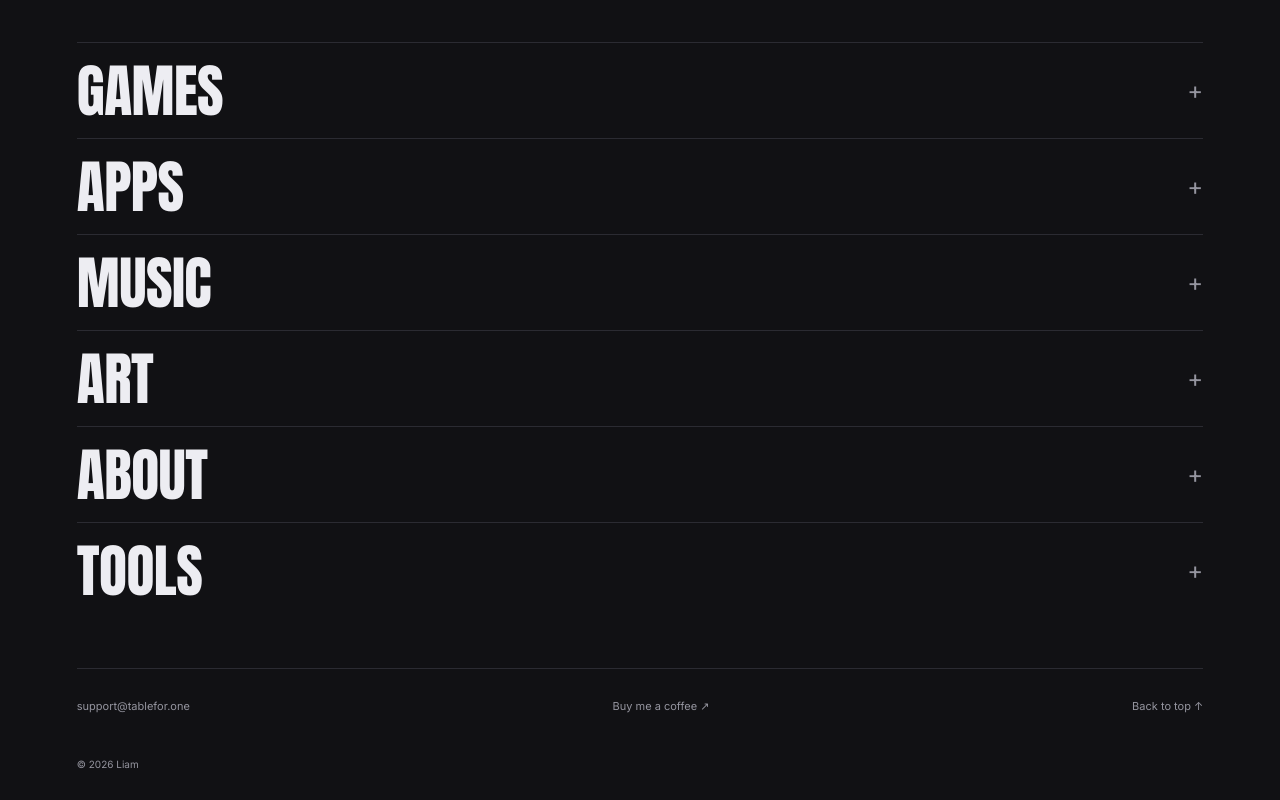
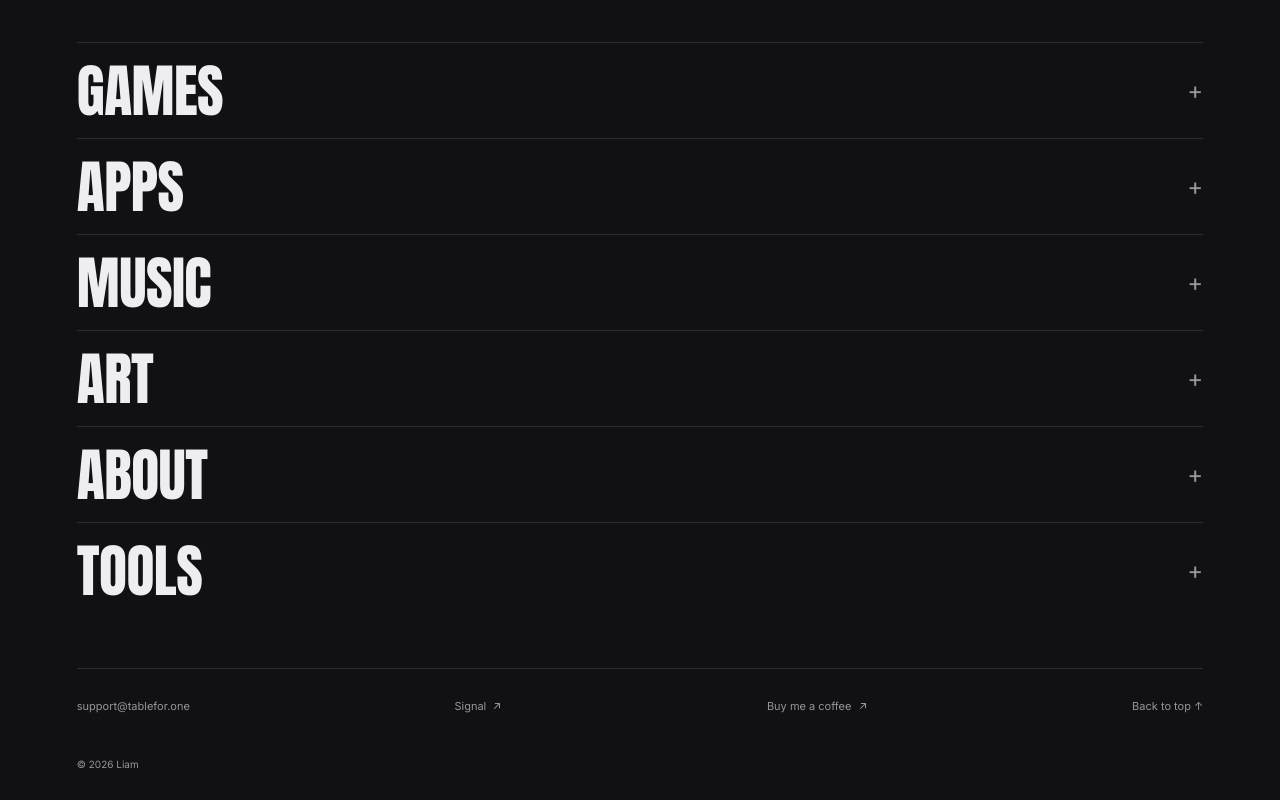
Before and after one commit to Liam-223/tableforone, a plain HTML site: page index.html in a window 1280 px wide. Shown: the part 888-1688 px from the top of the page. Drawn offline with Linux system fonts and the light colour scheme.

Commit message:
link to my signal, write me

```diff
--- a/index.html
+++ b/index.html
@@ -122,7 +122,7 @@
     </details>
   </main>
   <footer class="site-footer">
-    <div class="footer-links"><a href="mailto:support@tablefor.one">support@tablefor.one</a><a href="https://www.buymeacoffee.com/liam223" target="_blank" rel="noopener noreferrer">Buy me a coffee ↗</a><a href="#home">Back to top ↑</a></div>
+    <div class="footer-links"><a href="mailto:support@tablefor.one">support@tablefor.one</a><a href="https://signal.me/#eu/ZchO-5rR0tR0u3oYN0eHYlOYaeew4qRqUkeUDaCQw40u0RE-jFVImYNddJ_jEMcc" target="_blank" rel="noopener noreferrer">Signal <svg class="external-link-icon" aria-hidden="true" viewBox="0 0 12 12" fill="none"><path d="M4 3h5v5M9 3 3 9" stroke="currentColor" stroke-width="1.25" stroke-linecap="round" stroke-linejoin="round"/></svg></a><a href="https://www.buymeacoffee.com/liam223" target="_blank" rel="noopener noreferrer">Buy me a coffee <svg class="external-link-icon" aria-hidden="true" viewBox="0 0 12 12" fill="none"><path d="M4 3h5v5M9 3 3 9" stroke="currentColor" stroke-width="1.25" stroke-linecap="round" stroke-linejoin="round"/></svg></a><a href="#home">Back to top ↑</a></div>
     <div class="footer-bottom"><span>© 2026 Liam</span></div>
   </footer>
   <div class="support-bubble-wrap" id="supportBubbleWrapper">
--- a/scripts/css/style.css
+++ b/scripts/css/style.css
@@ -593,6 +593,13 @@ details[open]:not([data-expanded="false"]) > summary .disclosure-plus {
   color: var(--muted);
 }
 
+.footer-links .external-link-icon {
+  width: 10px;
+  height: 10px;
+  margin-left: 3px;
+  vertical-align: -1px;
+}
+
 .footer-bottom {
   margin-top: 45px;
   font-size: 10px;
--- a/scripts/js/motion.js
+++ b/scripts/js/motion.js
@@ -13,7 +13,7 @@
   function animateElement(element, delay = 0, keyframes, easing = 'cubic-bezier(.16,1,.3,1)') {
     if (!element || motionPreference.matches || !element.animate) return;
     const frames = keyframes || [
-      { opacity: 0, transform: 'translateY(22px)', filter: 'blur(6px)' },
+      { opacity: 0, transform: 'translateY(22px)', filter: 'blur(2px)' },
       { opacity: 1, transform: 'translateY(0)', filter: 'blur(0)' }
     ];
     const finalFrame = { ...frames[frames.length - 1] };
```
